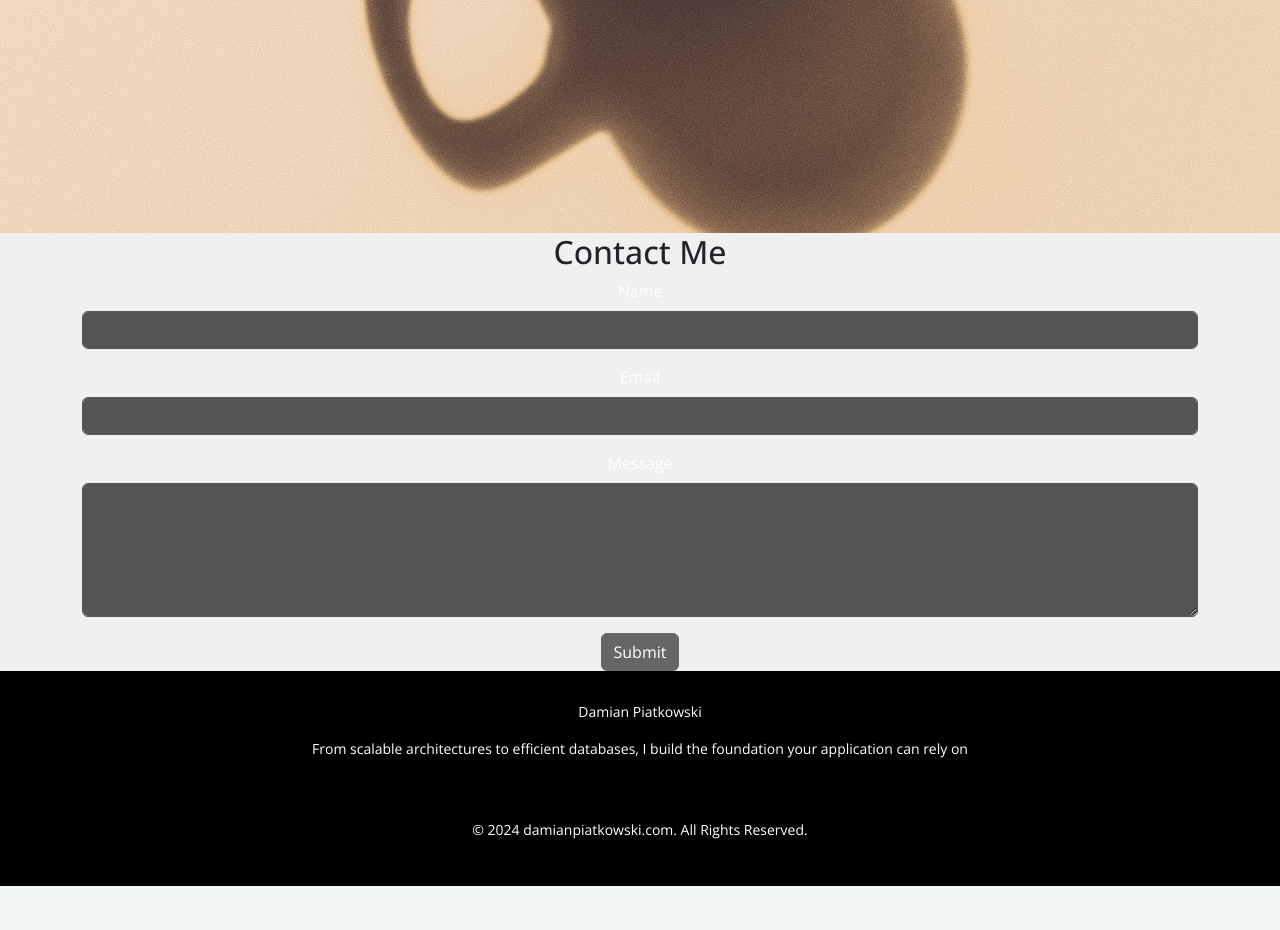
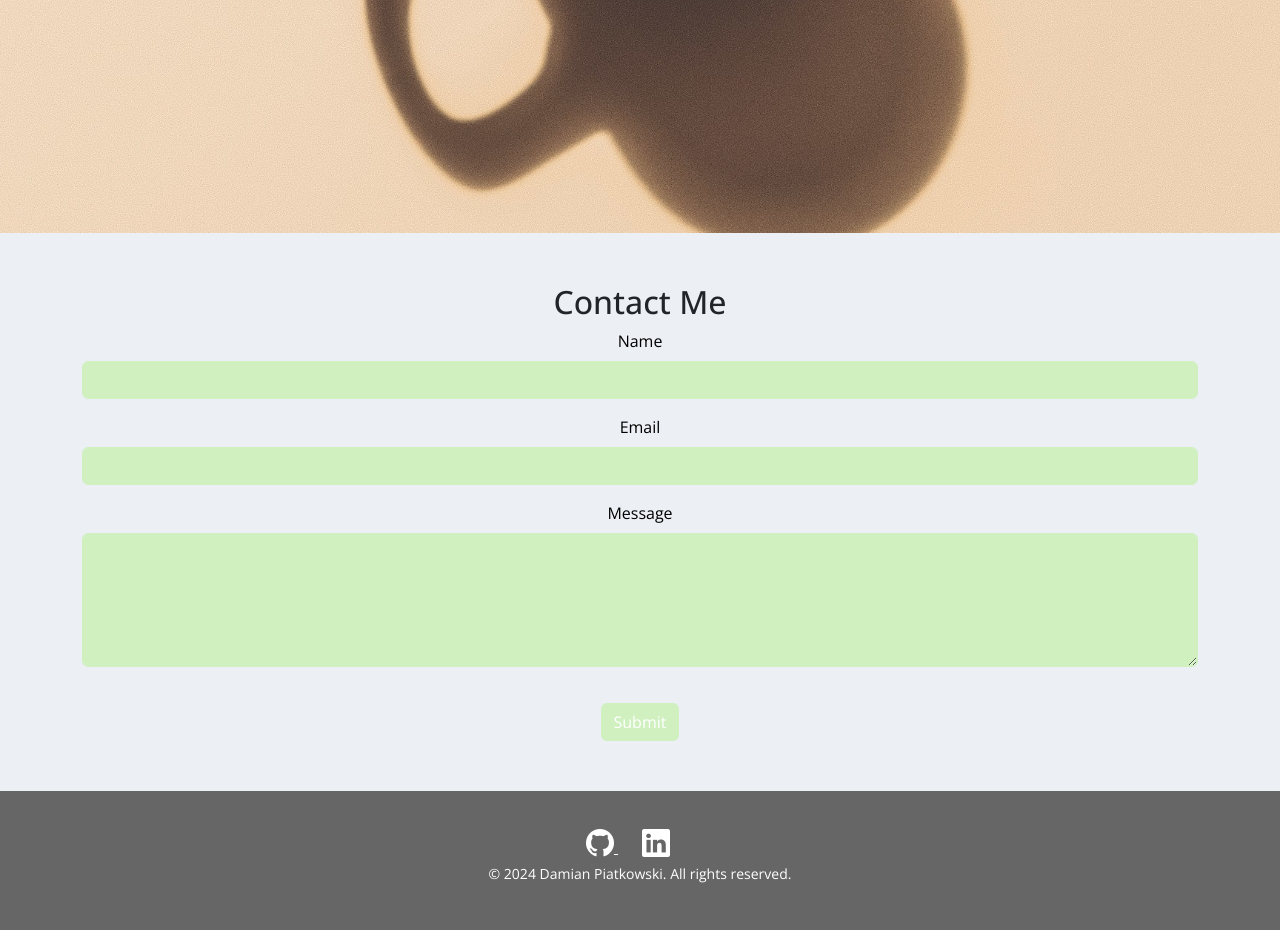
Before and after one commit to damian-j-piatkowski/damianpiatkowski.com, a Flask app: page / in a window 1280 px wide. Shown: the part 1443-2373 px from the top of the page. Before the commit the page ends 2329 px from the top, so only its background shows below. Run offline with Flask 3, Linux system fonts and the light colour scheme.

Commit message:
Improved Footer section, more consistent styling (everything moved to style.css.

```diff
--- a/static/style.css
+++ b/static/style.css
@@ -80,14 +80,16 @@
 }
 
 /* Define a custom button color */
-.btn-custom-green {
+.btn-custom-green,
+.btn {
     background-color: #D0F0C0; /* Light green */
     border-color: #D0F0C0; /* Light green */
     color: #fff; /* White text */
     margin-top: 20px; /* Add margin to push the button down */
 }
 
-.btn-custom-green:hover {
+.btn-custom-green:hover,
+.btn:hover {
     background-color: #a0d08c; /* Darker green on hover */
     border-color: #a0d08c; /* Darker green on hover */
 }
@@ -122,17 +124,6 @@
     animation: fadeIn 4s forwards;
 }
 
-@keyframes fadeIn {
-    from {
-        opacity: 0;
-        transform: translateY(20px);
-    }
-    to {
-        opacity: 1;
-        transform: translateY(0);
-    }
-}
-
 /* Adjust the font size and line height for the blog content */
 .blog-section h2 {
     font-size: 2.5rem;
@@ -148,50 +139,42 @@
     text-align: center;
 }
 
-/* Custom styles for form elements */
-.form-label {
-    color: white; /* Label text color */
+.contact-section {
+    padding-top: 50px; /* Add padding to the top of the contact section */
+    padding-bottom: 50px; /* Add padding to create space between the form and the footer */
+    background-color: #ECEFF4; /* Set light gray-blue background color for the contact section */
 }
 
-.form-control {
-    background-color: #555555; /* Input field background color */
-    color: white; /* Input field text color */
-    border-color: #555555; /* Input field border color */
+.contact-section label.form-label {
+    color: black; /* Set label text color to black */
 }
 
-.form-control:focus {
-    background-color: #777777; /* Input field background color on focus */
-    color: white; /* Input field text color on focus */
-    border-color: #777777; /* Input field border color on focus */
+.contact-section .form-control {
+    background-color: #D0F0C0; /* Set input field background color */
+    color: black; /* Set input field text color */
+    border-color: #D0F0C0; /* Set input field border color */
 }
 
-.btn-custom-green {
-    background-color: #D0F0C0; /* Button background color */
-    border-color: #D0F0C0; /* Button border color */
-    color: #fff; /* Button text color */
+.contact-section .form-control:focus {
+    background-color: #a0d08c; /* Set input field background color on focus */
+    color: black; /* Set input field text color on focus */
+    border-color: #a0d08c; /* Set input field border color on focus */
 }
 
-.btn-custom-green:hover {
-    background-color: #a0d08c; /* Button background color on hover */
-    border-color: #a0d08c; /* Button border color on hover */
+.contact-section .btn {
+    background-color: #D0F0C0; /* Set button background color */
+    border-color: #D0F0C0; /* Set button border color */
+    color: #fff; /* Set button text color */
 }
 
-.custom-gray-bg {
-    background-color: #f0f0f0; /* Gray background color */
-}
-
-.btn-gray {
-    background-color: #666; /* Button background color */
-    border-color: #666; /* Button border color */
-    color: #fff; /* Button text color */
-}
-
-.btn-gray:hover {
-    background-color: #555; /* Button background color on hover */
-    border-color: #555; /* Button border color on hover */
+.contact-section .btn:hover {
+    background-color: #a0d08c; /* Set button background color on hover */
+    border-color: #a0d08c; /* Set button border color on hover */
 }
 
 footer {
+    background-color: #666666; /* Set a lighter gray background color for the footer */
+    color: white; /* Set text color to white for better contrast */
     padding: 20px 0; /* Add padding to the top and bottom of the footer */
 }
 
--- a/templates/base.html
+++ b/templates/base.html
@@ -9,6 +9,7 @@
     <link rel="preconnect" href="https://fonts.gstatic.com" crossorigin>
     <link href="https://fonts.googleapis.com/css2?family=Open+Sans:ital,wght@0,300..800;1,300..800&display=swap" rel="stylesheet">
     <link rel="stylesheet" href="{{ url_for('static', filename='style.css') }}">
+    <link href="https://cdn.jsdelivr.net/npm/bootstrap-icons/font/bootstrap-icons.css" rel="stylesheet">
 </head>
 <body class="open-sans"> <!-- Apply the open-sans class to the body -->
     <nav class="navbar navbar-expand-lg navbar-light custom-green-bg">
--- a/templates/index.html
+++ b/templates/index.html
@@ -21,7 +21,7 @@
             <div class="col-lg-12 text-center">
                 <h2>Check Out My Blog</h2>
                 <p>Explore articles on the latest trends and technologies in software development.</p>
-                <a href="/blog" class="btn btn-custom-green">View Blog</a> <!-- Changed "Read More" to "View Blog" -->
+                <a href="/blog" class="btn btn-custom-green">View Blog</a>
             </div>
         </div>
     </div>
@@ -45,32 +45,31 @@
                         <label for="message" class="form-label">Message</label>
                         <textarea class="form-control" id="message" name="message" rows="5" required></textarea>
                     </div>
-                    <button type="submit" class="btn btn-gray">Submit</button> <!-- Changed button color to gray -->
+                    <button type="submit" class="btn btn-custom-green">Submit</button>
                 </form>
             </div>
         </div>
     </div>
 </section>
 
-
-
-
-<footer style="background-color: black; color: white;">
+<footer class="custom-gray-bg">
     <div class="container">
         <div class="row">
             <div class="col-lg-12 text-center">
-                <p>Damian Piatkowski</p>
-                <p>From scalable architectures to efficient databases, I build the foundation your application can rely on</p>
+                <a href="https://github.com/damian-j-piatkowski" class="me-4 text-reset">
+                    <i class="bi bi-github fs-3"></i>
+                </a>
+                <a href="https://www.linkedin.com/in/damian-piatkowski/" class="me-4 text-reset">
+                    <i class="bi bi-linkedin fs-3"></i>
+                </a>
             </div>
         </div>
-    </div>
-    <br> <!-- Line break -->
-    <div class="container">
         <div class="row">
             <div class="col-lg-12 text-center">
-                <p>&copy; 2024 damianpiatkowski.com. All Rights Reserved.</p>
+                <p>&copy; 2024 Damian Piatkowski. All rights reserved.</p>
             </div>
         </div>
     </div>
 </footer>
+
 {% endblock %}
```
